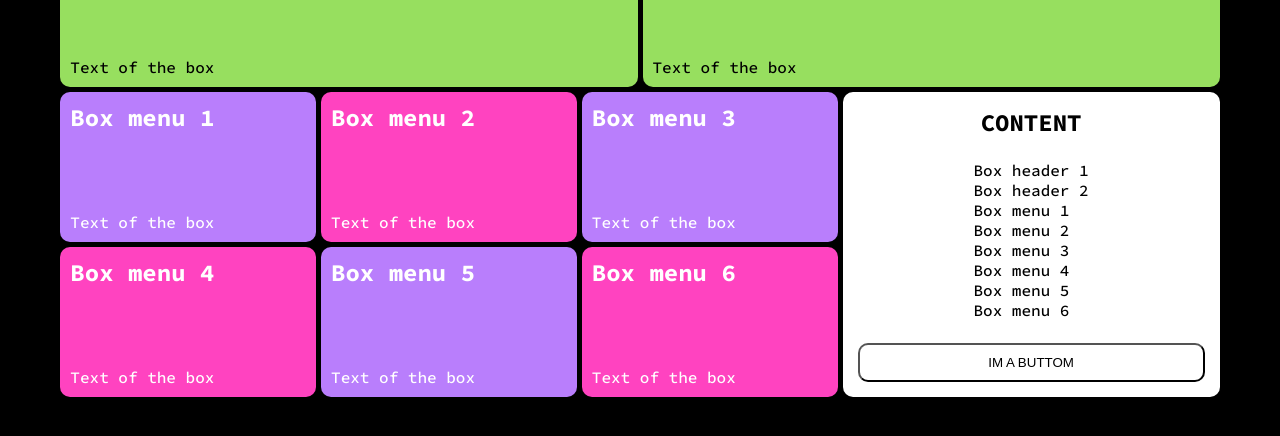
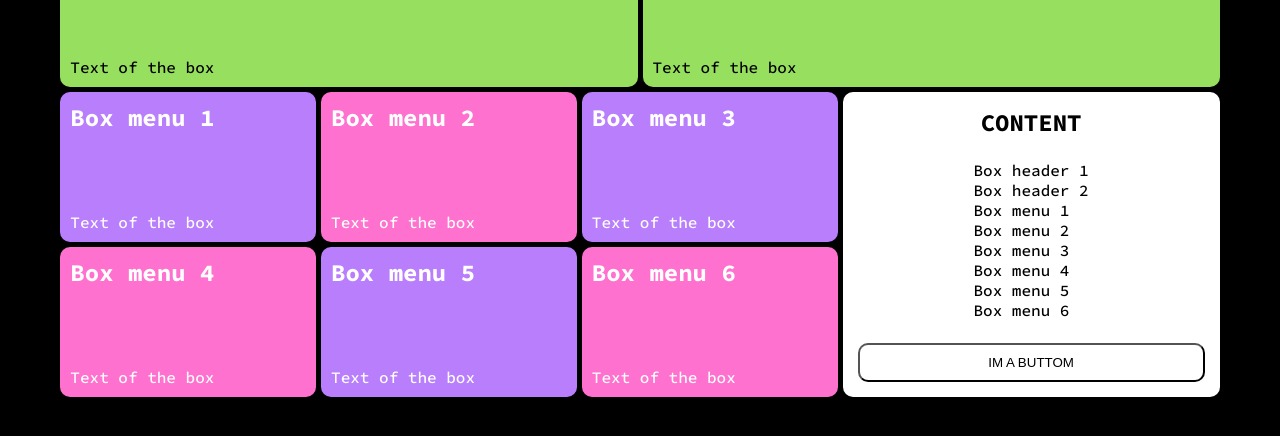
Before and after one commit to CreativeSTH/Flexbox-Cards, a plain HTML site: page index.html in a window 1280 px wide. Shown: the part 312-748 px from the top of the page. Drawn offline with Linux system fonts and the light colour scheme.

Commit message:
update styles

```diff
--- a/styles.css
+++ b/styles.css
@@ -94,7 +94,7 @@ body {
 					flex: 2 1 250px;
 				}
 				&:nth-child(2) {
-					background-color: #FF43C0;
+					background-color: #ff71cf;
 					flex: 2 1 250px;
 				}
 				&:nth-child(3) {
@@ -102,7 +102,7 @@ body {
 					flex: 2 1 250px;
 				}
 				&:nth-child(4) {
-					background-color: #FF43C0;
+					background-color: #ff71cf;
 					flex: 2 1 250px;
 				}
 				&:nth-child(5) {
@@ -110,7 +110,7 @@ body {
 					flex: 2 1 250px;
 				}
 				&:nth-child(6) {
-					background-color: #FF43C0;
+					background-color: #ff71cf;
 					flex: 2 1 250px;
 				}
 			}
```
